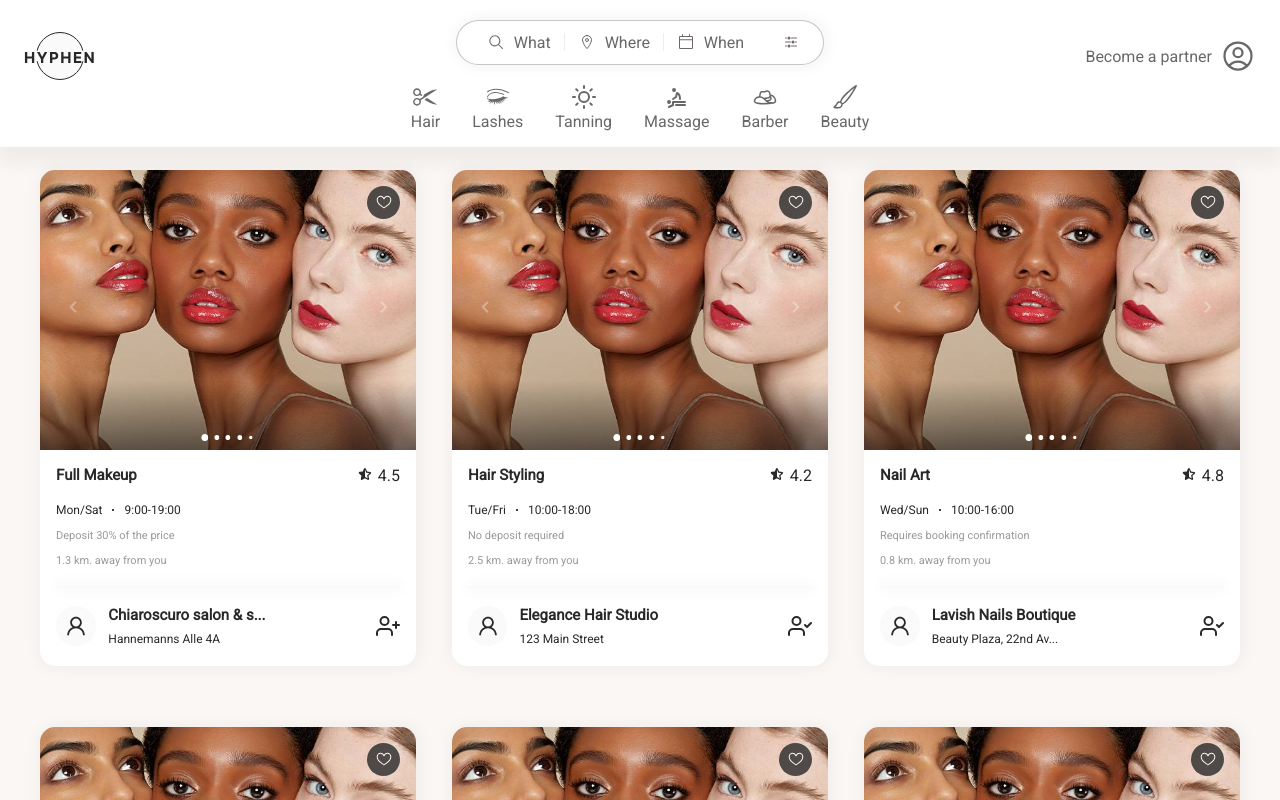
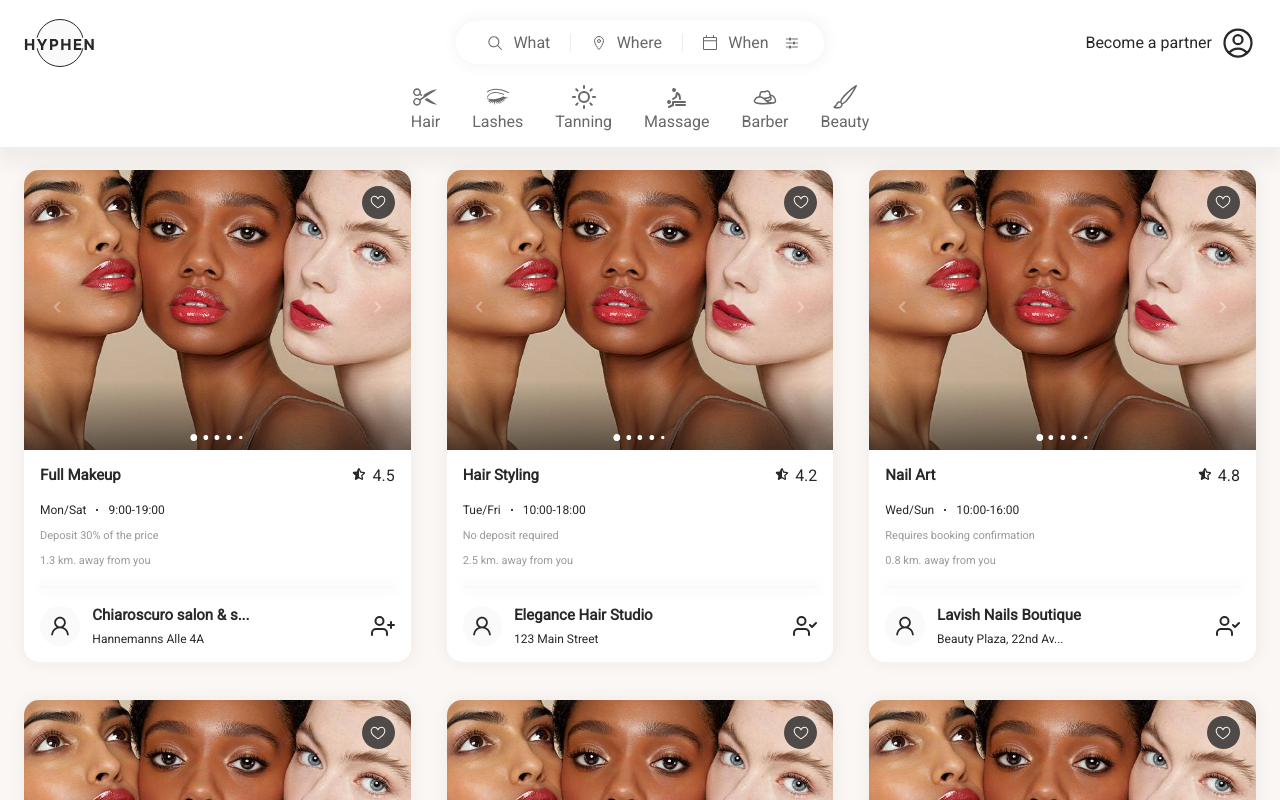
Before and after one commit to osampilona/hypen, a Next.js app: page / in a window 1280 px wide. Shown: the top 800 px of the page. Built offline with nearby package versions, Linux system fonts and the light colour scheme.

Commit message:
Expanding variables and applying them accross project

```diff
--- a/src/app/globals.scss
+++ b/src/app/globals.scss
@@ -1,3 +1,4 @@
+// styles/globals.scss
 @import "@/styles/variables";
 
 * {
@@ -11,4 +12,23 @@ body {
   max-width: 100vw;
   overflow-x: hidden;
   font-family: "Roboto", sans-serif;
+  background-color: $light-bg-color;
+  color: $light-bg-text-color;
+  font-size: $font-size-md; // Default font size
+
+  @include respond-to(sm) {
+    font-size: $font-size-sm; // ~14.4px
+  }
+
+  @include respond-to(md) {
+    font-size: $font-size-md; // 16px
+  }
+
+  @include respond-to(lg) {
+    font-size: $font-size-lg; // ~17.6px
+  }
+
+  @include respond-to(xl) {
+    font-size: $font-size-xl; // ~19.2px
+  }
 }
--- a/src/components/Carousel/carousel.module.scss
+++ b/src/components/Carousel/carousel.module.scss
@@ -37,7 +37,7 @@
       }
 
       &:hover {
-        background-color: rgba(81, 8, 126, 1);
+        background-color: $primary-color;
 
         > svg {
           stroke: white;
@@ -47,7 +47,7 @@
       }
 
       &:focus-visible {
-        background-color: rgba(81, 8, 126, 1);
+        background-color: $primary-color;
 
         > svg {
           stroke: white;
--- a/src/components/MenuBar/menuBar.module.scss
+++ b/src/components/MenuBar/menuBar.module.scss
@@ -9,13 +9,12 @@
   left: 0;
   background-color: $light-bg-color;
   z-index: 100;
-  box-shadow: 1px 0px 15px 2px rgba(40, 40, 40, 0.05);
-
+  box-shadow: $box-shadow; /* Use box shadow variable */
   a {
     color: $light-bg-labels-color;
   }
 
-  @media (min-width: 1025px) {
+  @include respond-to($breakpoint-xl, min) {
     display: none;
   }
 }
--- a/src/components/NavigationBar/navigationBar.module.scss
+++ b/src/components/NavigationBar/navigationBar.module.scss
@@ -3,16 +3,16 @@
   flex-direction: column;
   height: 6.124rem;
   margin-bottom: 3rem;
-  background-color: #fff;
-  box-shadow: 1px 0px 15px 2px rgba(40, 40, 40, 0.05);
+  background-color: $white-bg-color; /* Use light background color variable */
+  box-shadow: $box-shadow; /* Use box shadow variable */
 
   .container {
     width: 100%;
     display: flex;
     flex-direction: column;
-    justify-content: space-between;
+    justify-content: center;
     align-items: center;
-    color: $light-bg-labels-color;
+    color: $light-bg-labels-color; /* Use light labels color variable */
     position: relative;
     padding: 1rem 1.5rem;
     position: fixed;
@@ -37,12 +37,11 @@
           gap: 0.5rem;
           display: flex;
           align-items: center;
+          color: $light-bg-text-color; /* Use light text color variable */
         }
       }
-    }
 
-    @media (max-width: 1024px) {
-      .screen {
+      @include respond-to($breakpoint-xl, max) {
         display: none;
       }
     }
--- a/src/components/SearchBar/searchBar.module.scss
+++ b/src/components/SearchBar/searchBar.module.scss
@@ -1,15 +1,16 @@
-/* SearchBar.module.scss */
+// MOJA BUBI JE NAJBOLJA <3
+
 .container {
-  width: 100%;
   border-radius: 5rem;
-  border: 0.3px solid rgba(69, 69, 69, 0.3);
-  background: #fff;
-  box-shadow: 1px 0px 15px 2px rgba(40, 40, 40, 0.05);
+  background: $white-bg-color; /* Use light background color variable */
+  box-shadow: $box-shadow; /* Use box shadow variable */
   display: flex;
   align-items: center;
-  padding: 0.4rem 0.5rem;
+  padding: 0.78rem 1.5rem;
   color: $light-bg-labels-color;
   gap: 0.5rem;
+  position: absolute;
+  width: 80%;
 
   .search {
     display: flex;
@@ -21,11 +22,8 @@
   .icon {
     display: flex;
     align-items: center;
-    gap: 5px;
+    gap: 10px;
     cursor: pointer;
-    svg {
-      fill: #706868;
-    }
   }
 
   .separator {
@@ -33,8 +31,7 @@
     height: 1.125rem;
     background-color: #e9e9e9;
     opacity: 0.8;
-    margin: 5px;
-    padding-right: inherit;
+    margin: 0 5px; /* Adjust margin */
   }
 
   .label {
@@ -45,30 +42,11 @@
     }
   }
 
-  @media (min-width: 481px) {
+  @include respond-to($breakpoint-md, min) {
     width: 23rem;
-    padding: 0.78rem 1.5rem;
-    margin-right: 2rem;
-    gap: 2rem;
-    justify-content: space-between;
-  }
-
-  @media (min-width: 1024px) {
-    position: absolute;
-    top: 50%;
-    left: 50%;
-    transform: translate(-50%, -50%);
-
-    .icon {
-      gap: 10px;
-    }
-
-    .separator {
-      margin: 0;
-    }
 
     .label {
-      font-size: 16px;
+      font-size: $font-size-md; /* Use medium font size */
     }
   }
 }
--- a/src/components/ServiceCard/servicecard.module.scss
+++ b/src/components/ServiceCard/servicecard.module.scss
@@ -1,9 +1,8 @@
 .container {
-  height: 31rem;
   width: 100%;
   border-radius: 0.938rem;
   border-color: rgba(255, 255, 255, 0.3);
-  box-shadow: 1px 0px 15px 2px rgba(40, 40, 40, 0.05);
+  box-shadow: $box-shadow; /* Use box shadow variable */
   position: relative;
   color: $light-bg-text-color;
   background-color: #fff;
@@ -61,7 +60,7 @@
     width: 100%;
     border: 0.3px solid #fafafa;
     background-color: #fafafa;
-    box-shadow: 1px 0px 15px 2px rgba(40, 40, 40, 0.05);
+    box-shadow: $box-shadow; /* Use box shadow variable */
   }
 
   &__business {
--- a/src/components/ServiceCardList/serviceCardList.module.scss
+++ b/src/components/ServiceCardList/serviceCardList.module.scss
@@ -8,7 +8,7 @@
     margin-bottom: 4rem;
   }
 
-  @media (min-width: 1025px) {
+  @include respond-to($breakpoint-xl, max) {
     row-gap: 3.8125rem;
     padding: 0 1rem;
 
--- a/src/components/SubNavigationBar/subNavigationBar.module.scss
+++ b/src/components/SubNavigationBar/subNavigationBar.module.scss
@@ -33,6 +33,18 @@
       &:focus {
         text-decoration: underline;
       }
+
+      @include respond-to(sm) {
+        font-size: $font-size-md; // Adjust font size for small screens
+      }
+
+      @include respond-to(md) {
+        font-size: $font-size-lg; // Adjust font size for medium screens
+      }
+
+      @include respond-to(lg) {
+        font-size: $font-size-xl; // Adjust font size for large screens
+      }
     }
   }
 }
--- a/src/styles/_variables.scss
+++ b/src/styles/_variables.scss
@@ -1,22 +1,53 @@
-//CTA colors
+// CTA colors
 $primary-color: #ff4568;
 $secondary-color: #7acc34;
 $tertiary-color: #3bcfe1;
 
-//backgrounds
+// Backgrounds
 $light-bg-color: #fbf7f5;
 $white-bg-color: #ffffff;
 $dark-bg-color: #121921;
 $dark-cinder-bg-color: #262c32;
 
-//fonts
+// Fonts
 $light-bg-text-color: #282828;
 $dark-bg-text-color: #f5f5f5;
 
-//labels and icons
+// Labels and icons
 $light-bg-labels-color: #686868;
 $dark-bg-labels-color: #cccccc;
 
-//forms
+// Forms
 $light-bg-forms-bg-color: #fafafa;
 $dark-bg-forms-bg-color: #282828;
+
+// Box shadow
+$box-shadow: 1px 0px 15px 2px rgba(40, 40, 40, 0.05);
+
+// Font sizes
+$font-size-base: 16px;
+$font-size-sm: 0.9em; // ~14.4px
+$font-size-md: 1em; // 16px
+$font-size-lg: 1.1em; // ~17.6px
+$font-size-xl: 1.2em; // ~19.2px
+
+// Breakpoints
+$breakpoint-xs: 480px;
+$breakpoint-sm: 576px;
+$breakpoint-md: 768px;
+$breakpoint-lg: 992px;
+$breakpoint-xl: 1200px;
+$breakpoint-xxl: 1400px;
+
+// Mixin for media queries
+@mixin respond-to($breakpoint, $type: max) {
+  @if $type == max {
+    @media (max-width: $breakpoint) {
+      @content;
+    }
+  } @else if $type == min {
+    @media (min-width: $breakpoint) {
+      @content;
+    }
+  }
+}
```
